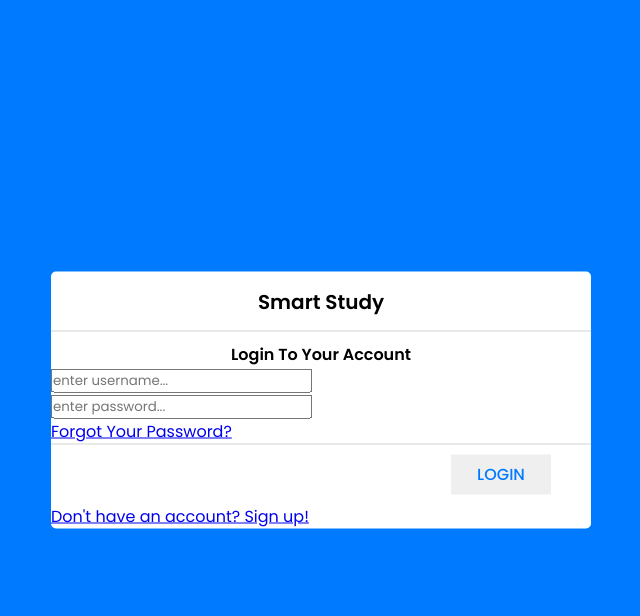
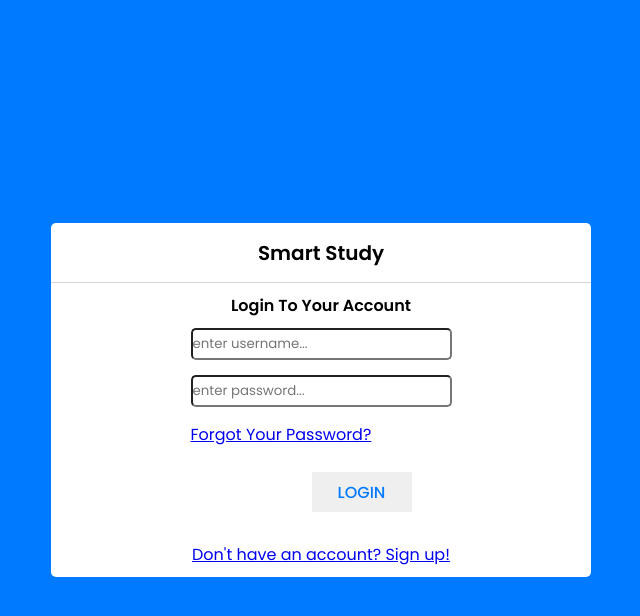
Before and after one commit to TainaMalave/cps353-math-app, a PHP site: page /php/login.php in a window 1280 px wide. Shown: the top 616 px of the page, without its empty margins (319-959 px from the left). Run offline with PHP 8.4, Linux system fonts and the light colour scheme.

Commit message:
Start styling login page

```diff
--- a/php/login.php
+++ b/php/login.php
@@ -60,7 +60,7 @@ if ($_SERVER['REQUEST_METHOD'] == 'POST')
         </div>
 
     <!-- Login Form -->
-
+        <div class="form-container">
             <form action="" method="POST">
                 <div class="login-form">
 
@@ -80,15 +80,15 @@ if ($_SERVER['REQUEST_METHOD'] == 'POST')
                 </div>
 
 
-        <div class="buttons">
+                <div id="login-pg-btn" class="buttons">
                     <button class="login" type="submit">LOGIN</button>
                 </div>
 
             </form>
+        </div>
             <div class="create-account">
                 <a href="register.php">Don't have an account? Sign up!</a>
             </div>
     </div>
-
 </body>
 </html>
--- a/style.css
+++ b/style.css
@@ -119,6 +119,29 @@ body {
 
 /* Login Page CSS */
 
-.input-fields {
-    margin: 0 auto;
+.form-container {
+    display: flex;
+    justify-content: center;
+    padding-top: 10px;
+    padding-bottom: 10px;
 }
+
+.login-form input {
+    margin-bottom: 15px;
+    width: 100%;
+    padding-top: 4px;
+    padding-bottom: 4px;
+    border-radius: 5px;
+}
+
+.create-account {
+   display: flex;
+   justify-content: center;
+   padding-bottom: 10px;
+}
+
+#login-pg-btn {
+    margin-top: 15px;
+    margin-bottom: 10px;
+    border-top: none;
+}
```
Lines whose indentation alone changed are shown as unchanged.
